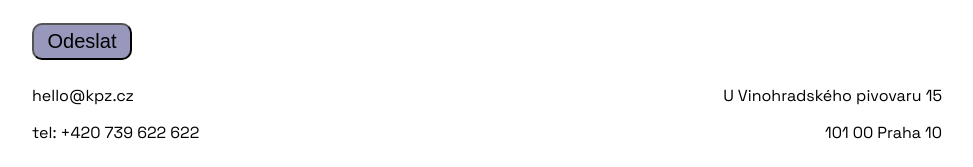
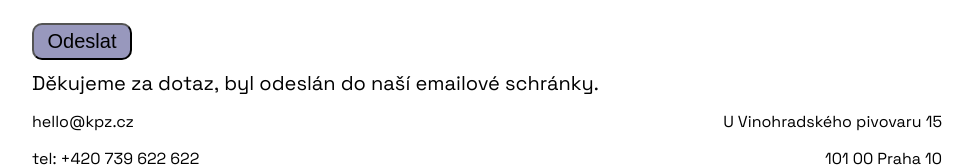
Before and after one commit to PrikrylovaJ/Kulturni-prostor-Zdar, a React app: page /space in a window 1280 px wide. Shown: the part 2134-2301 px from the top of the page, without its empty margins (153-1126 px from the left). Built offline with nearby package versions, Linux system fonts and the light colour scheme.

Commit message:
pridan facebook do o nas

```diff
--- a/src/About/index.jsx
+++ b/src/About/index.jsx
@@ -35,6 +35,9 @@
               oblastí. Nikdy jsem českou výtvarnou scénu nepřestala sledovat,
               nikdy mě nepřestala bavit ani překvapovat!
             </p>
+            <a href="#">
+              <img className="facebook" src="./assets/Ostatni/facebook.png" />
+            </a>
             <a href="https://www.linkedin.com/in/jana-voborska-dostalova-14a2642a/">
               <img className="linkedin" src="./assets/Ostatni/linkedin.png" />
             </a>
@@ -56,6 +59,9 @@
               malování a navštěvování výstav. Potřeba něco tvořit mě přivedla k
               mé nové zálibě v programování. Těším se na spojení obou.
             </p>
+            <a href="#">
+              <img className="facebook" src="./assets/Ostatni/facebook.png" />
+            </a>
             <a href="https://www.linkedin.com/in/jana-p%C5%99ikrylov%C3%A1-1a5955108/">
               <img className="linkedin" src="./assets/Ostatni/linkedin.png" />
             </a>
--- a/src/Space/index.jsx
+++ b/src/Space/index.jsx
@@ -1,7 +1,14 @@
-import React from 'react';
+import React, { useState } from 'react';
 import './style.css';
 
 export const Space = () => {
+  const [sent, setSent] = useState('');
+
+  const handleSubmit = (e) => {
+    setSent(e.target.checked);
+    e.preventDefault();
+  };
+
   return (
     <main>
       <div className="contact__content">
@@ -105,10 +112,7 @@
               <form
                 method="post"
                 action="http://formular.itgirls.cz/"
-                onSubmit={(e) => {
-                  e.preventDefault();
-                  alert('Odesláno!');
-                }}
+                onSubmit={handleSubmit}
               >
                 <label>
                   Váš e-mail:
@@ -130,6 +134,9 @@
                 <button className="btn" type="submit">
                   Odeslat
                 </button>
+                <div style={{ display: setSent === '' ? 'none' : 'block' }}>
+                  Děkujeme za dotaz, byl odeslán do naší emailové schránky.
+                </div>
               </form>
             </div>
           </div>
```
Also changed, not shown: src/assets/Ostatni/facebook.png (added).
